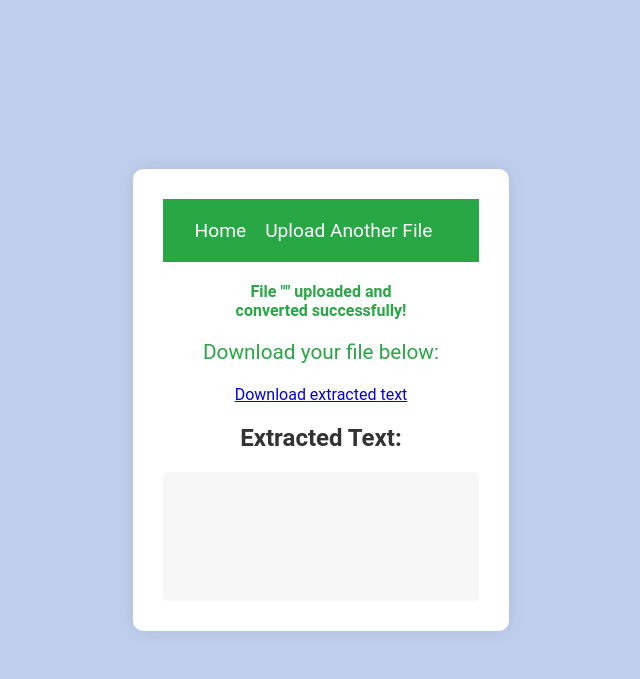
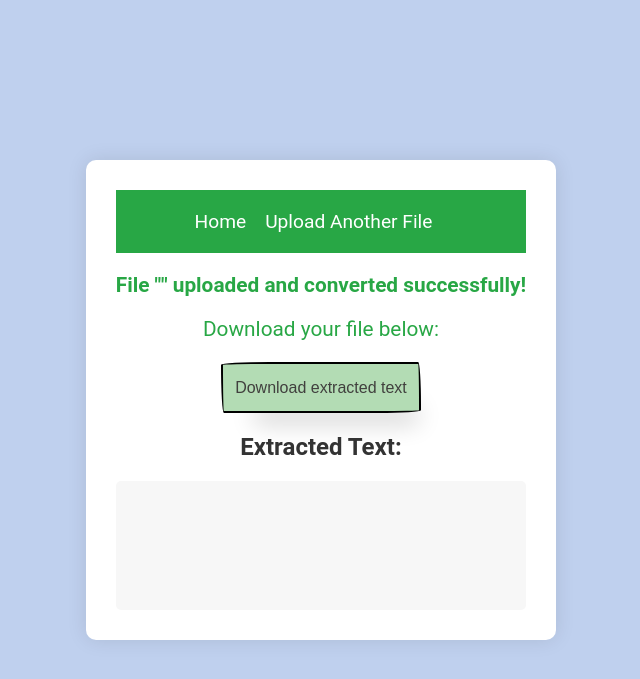
Before and after one commit to alex-504/convertly, a Flask app: template templates/upload.html in a window 1280 px wide. Shown: the top 679 px of the page, without its empty margins (319-959 px from the left). Run offline with Flask 3, Linux system fonts and the light colour scheme; the template is opened without the code that fills it, so the values that code supplies are empty; style sheets or scripts are compiled from the project's sources.

Commit message:
untrack css and fix style

```diff
--- a/static/scss/styles.scss
+++ b/static/scss/styles.scss
@@ -8,6 +8,11 @@
   align-items: center;
   height: 100vh;
   margin: 0;
+}
+
+.home {
+  justify-content: center;
+  width: 90%;
 }
 
 .container {
@@ -21,9 +26,9 @@
 
 h1 {
   color: #28a745;
-  font-size: 1.0rem;
-  width: 60%;
-  margin: 20px auto;;
+  font-size: 1.3rem;
+  width: 100%; /* Ensure heading takes full width */
+  margin: 20px auto;
 }
 
 p {
@@ -136,22 +141,67 @@
     display: block;
 }
 
+/* Loader styles */
 .loader-container {
   width: 100%;
   background-color: #f3f3f3;
   border-radius: 5px;
   margin-top: 20px;
   height: 25px;
-  display: none;
+  display: none; /* Initially hidden */
 }
 
 .loader-bar {
   height: 100%;
   width: 0%;
-  background-color: #28a745;
+  background-color: #28a745; /* Green background */
   border-radius: 5px;
-  transition: width 0.1s;
+  transition: width 0.3s ease; /* Smooth progress animation */
   text-align: center;
-  line-height: 25px;
-  color: white;
+  line-height: 25px; /* Vertical centering of percentage */
+  color: white; /* Percentage text color */
+  font-weight: bold;
+  font-size: 1rem;
 }
+
+
+// Download button
+.button-55 {
+  align-self: center;
+  background-color: #b3dcb4;
+  background-image: none;
+  background-position: 0 90%;
+  background-repeat: repeat no-repeat;
+  background-size: 4px 3px;
+  border-radius: 15px 225px 255px 15px 15px 255px 225px 15px;
+  border-style: solid;
+  border-width: 2px;
+  box-shadow: rgba(0, 0, 0, .2) 15px 28px 25px -18px;
+  box-sizing: border-box;
+  color: #41403e;
+  cursor: pointer;
+  display: inline-block;
+  font-family: Neucha, sans-serif;
+  font-size: 1rem;
+  line-height: 23px;
+  outline: none;
+  padding: .75rem;
+  text-decoration: none;
+  transition: all 235ms ease-in-out;
+  border-bottom-left-radius: 15px 255px;
+  border-bottom-right-radius: 225px 15px;
+  border-top-left-radius: 255px 15px;
+  border-top-right-radius: 15px 225px;
+  user-select: none;
+  -webkit-user-select: none;
+  touch-action: manipulation;
+}
+
+.button-55:hover {
+  box-shadow: rgba(0, 0, 0, .3) 2px 8px 8px -5px;
+  transform: translate3d(0, 2px, 0);
+}
+
+.button-55:focus {
+  box-shadow: rgba(0, 0, 0, .3) 2px 8px 4px -6px;
+}
--- a/templates/upload.html
+++ b/templates/upload.html
@@ -21,7 +21,7 @@
 
         <h1>File "{{ filename }}" uploaded and converted successfully!</h1>
         <p class="success-message">Download your file below:</p>
-        <a href="/download/{{ text_filename }}">Download extracted text</a>
+        <button class="button-55" role="button" href="/download/{{ text_filename }}">Download extracted text</button>
 
         <h2>Extracted Text:</h2>
         <div id="extracted-text-container">
```
Also changed, not shown: templates/index.html (+13 -13 lines).
